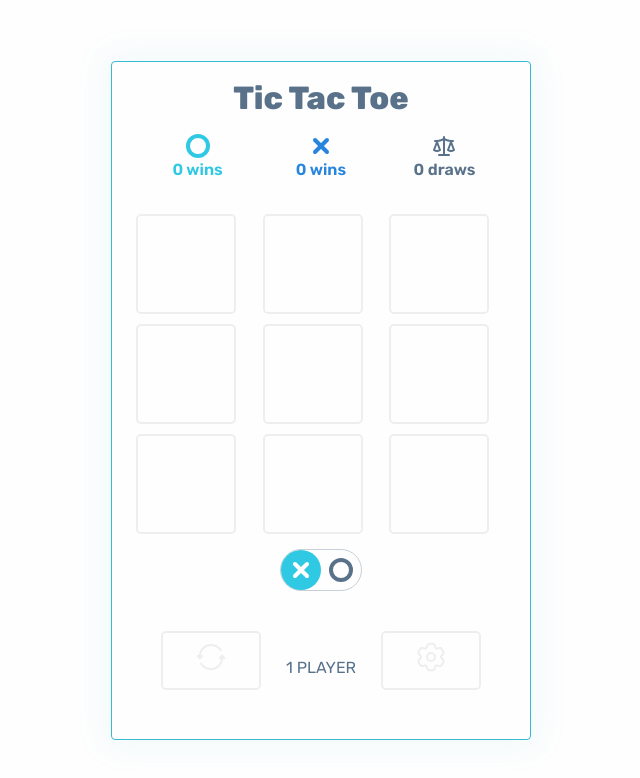
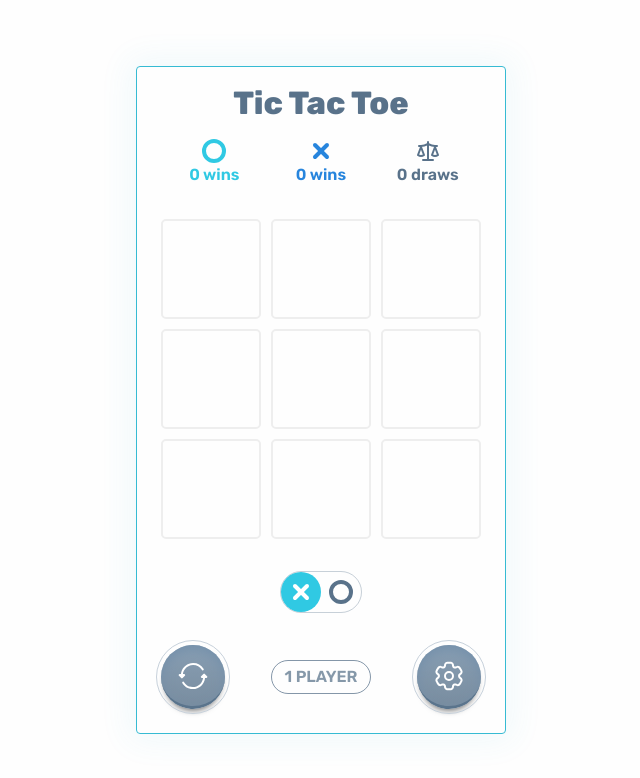
Before and after one commit to yanguadotdev/tic-tac-toe-react, a React (Vite) app: page / in a window 1280 px wide. Shown: the top 778 px of the page, without its empty margins (319-959 px from the left). Built offline with nearby package versions, Linux system fonts and the light colour scheme.

Commit message:
style: improve buttons style

```diff
--- a/src/components/Board.jsx
+++ b/src/components/Board.jsx
@@ -1,7 +1,11 @@
 /* eslint-disable react/prop-types */
+import { OIcon, XIcon } from '../components/Icons.jsx'
+import { TURNS } from '../constants.js'
+
 import { Square } from './Square.jsx'
 
 export function Board ({ board, updateBoard }) {
+  const replaceWithIcon = (index) => board[index] === TURNS.X ? <XIcon /> : <OIcon />
   return (
     <section className='game'>
       {board.map((_, index) => (
@@ -10,7 +14,7 @@ export function Board ({ board, updateBoard }) {
           index={index}
           updateBoard={updateBoard}
         >
-          {board[index]}
+          {board[index] && replaceWithIcon(index)}
         </Square>
       ))}
     </section>
--- a/src/components/Footer.jsx
+++ b/src/components/Footer.jsx
@@ -2,12 +2,12 @@ import { RepeatIcon, SettingIcon } from './Icons'
 
 export function Footer ({ resetGame }) {
   return (
-    <footer>
+    <footer className='footer-game'>
       <button onClick={resetGame}>
         <RepeatIcon />
       </button>
 
-      <span>1 PLAYER</span>
+      <span className='label'>1 PLAYER</span>
 
       <button>
         <SettingIcon />
--- a/src/hooks/useTicTacToe.jsx
+++ b/src/hooks/useTicTacToe.jsx
@@ -4,7 +4,6 @@ import confetti from 'canvas-confetti'
 import { TURNS } from '../constants.js'
 import { saveGameToStorage, resetGameStorage, getItemFromStorage } from '../storage/index.js'
 import { checkWinnerFrom, checkEndGame } from '../logic/board.js'
-// import { OIcon, XIcon } from '../components/Icons.jsx'
 
 export function useTicTacToe () {
   const [board, setBoard] = useState(() => getItemFromStorage({
--- a/src/index.css
+++ b/src/index.css
@@ -49,21 +49,33 @@ body {
 }
 
 .board button {
-  padding: 8px 12px;
-  margin: 25px;
-  background: transparent;
-  border: 2px solid #eee;
-  color: #eee;
-  width: 100px;
-  border-radius: 5px;
-  transition: 0.2s;
+  border: none;
+  color: white;
+  outline: 1px solid hsl(209, 22%, 82%);
+  outline-offset: 4px;
+  display: grid;
+  place-items: center;
+  width: 64px;
+  height: 64px;
+  border-radius: 100vh;
   font-weight: bold;
   cursor: pointer;
+
+  background: linear-gradient(hsl(209, 22%, 62%), hsl(209, 17%, 55%));
+  box-shadow: inset 0pt 4pt 10pt -2pt hsl(209, 25%, 55%), 0pt 4pt 5pt -3pt #0009;
+  border-bottom: 3px solid hsl(209, 22%, 45%);
+  transition: all 0.5s ease;
 }
 
 .board button:hover {
-  background: #eee;
-  color: #222;
+  border-width: 6px;
+  translate: 0 -2px;
+}
+
+.board button:active {
+  box-shadow: inset 0pt 4pt 10pt -2pt hsl(209, 25%, 55%), 0pt 4pt 5pt -3pt #0000;
+  translate: 0 0;
+  border-width: 1px;
 }
 
 .board .game {
@@ -78,7 +90,7 @@ body {
   justify-content: center;
   margin-block: 1.5rem 2rem;
 
-  > div {
+  >div {
     flex: 1;
     height: 48px;
     display: grid;
@@ -114,9 +126,10 @@ body {
 .turn {
   border-radius: 100vh;
   border: 1px solid #59728a55;
+  margin-block: 2rem;
 }
 
-.turn > div {
+.turn>div {
   font-size: 1rem;
   width: 40px;
   height: 40px;
@@ -125,6 +138,7 @@ body {
   border-radius: 50%;
   display: grid;
   place-content: center;
+
   &.is-turn {
     color: #fff;
     background-color: #30c9e3;
@@ -178,5 +192,32 @@ body {
   place-items: center;
   cursor: pointer;
   font-size: 48px;
-  /* color: #30c9e3; */
+
+  .o-icon,
+  .x-icon {
+    width: 40px;
+    height: 40px;
+  }
+
+  .o-icon {
+    color: #30c9e3;
+  }
+
+  .x-icon {
+    color: #2785dd;
+  }
 }
+
+.footer-game {
+  display: flex;
+  align-items: center;
+  justify-content: space-between;
+}
+
+.footer-game .label {
+  color: #59728abb;
+  border-radius: 100vh;
+  border: 1px solid;
+  padding: .25rem .75rem;
+  font-weight: 600;
+}
```
